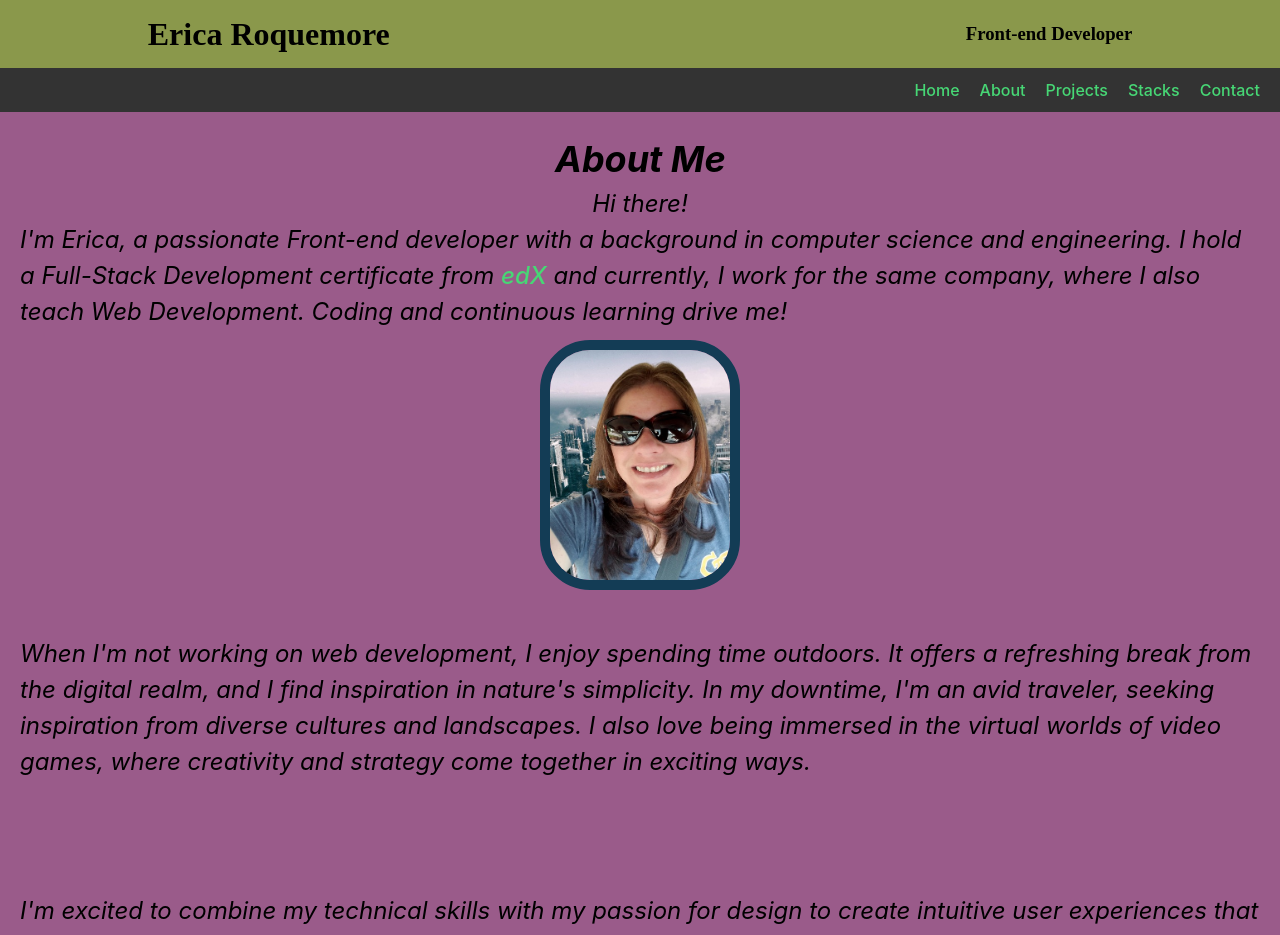
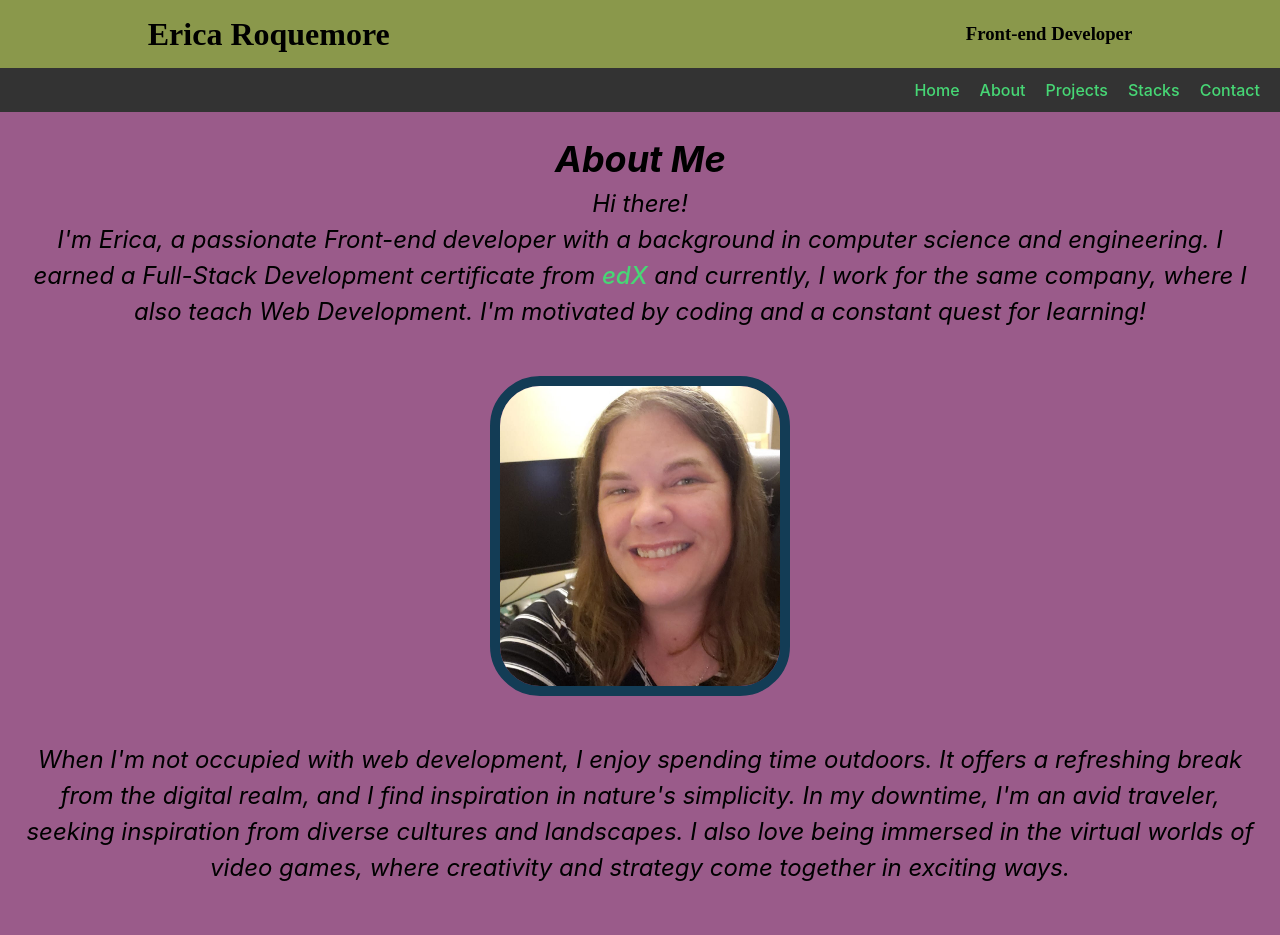
Before and after one commit to ricapi96/portfolio_23, a React (Vite) app: page /about in a window 1280 px wide. Shown: the top 935 px of the page. Built offline with nearby package versions, Linux system fonts and the light colour scheme; a web font is replaced by a local one.

Commit message:
about me condensed

```diff
--- a/src/App.css
+++ b/src/App.css
@@ -24,8 +24,6 @@ body {
   display: flex;
   flex-direction: column;
   background-size: cover;
-
-
 }
 
 /* App Styles */
@@ -133,6 +131,7 @@ a:hover {
   flex-direction: column;
   justify-content: center;
   align-items: center;
+  text-align: center;
   min-height: 100vh;
   font-size: x-large;
   font-style: italic;
@@ -144,6 +143,14 @@ a:hover {
 .big-city {
   width: 200px;
   height: 250px;
+  margin-top: 20px;
+  margin-left: 20px;
+  margin-bottom: 20px;
+}
+
+.me {
+  width: 300px;
+  height: 320px;
   margin-top: 20px;
   margin-left: 20px;
   margin-bottom: 20px;
--- a/src/pages/AboutMePage.jsx
+++ b/src/pages/AboutMePage.jsx
@@ -1,6 +1,7 @@
 // AboutMePage.jsx
 import React from "react";
 import bigCity from "/images/city.png";
+import me from "/images/me.jpg";
 import "animate.css";
 
 function AboutMePage() {
@@ -12,22 +13,23 @@ function AboutMePage() {
       <p>Hi there!</p>
       <p>
         I'm Erica, a passionate Front-end developer with a background in
-        computer science and engineering. I hold a Full-Stack Development
+        computer science and engineering. I earned a Full-Stack Development
         certificate from{" "}
         <a href="https://www.edx.org" target="_blank" rel="noopener noreferrer">
           edX
         </a>{" "}
         and currently, I work for the same company, where I also teach Web
-        Development. Coding and continuous learning drive me!
+        Development. I'm motivated by coding and a constant quest for learning!
       </p>
+      <br />
       <img
-        src={bigCity}
-        alt="me with city background"
-        className="big-city rounded-image"
+        src={me}
+        alt="just a picture of me"
+        className="me rounded-image"
       />
       <br />
       <p>
-        When I'm not working on web development, I enjoy spending time outdoors.
+        When I'm not occupied with web development, I enjoy spending time outdoors.
         It offers a refreshing break from the digital realm, and I find
         inspiration in nature's simplicity. In my downtime, I'm an avid
         traveler, seeking inspiration from diverse cultures and landscapes. I
@@ -43,9 +45,10 @@ function AboutMePage() {
 
       <p>
         I'm excited to combine my technical skills with my passion for design to
-        create intuitive user experiences that make a positive impact. Let's
-        build something amazing together!
-      </p>
+        create intuitive user experiences that make a positive impact.</p>
+        <br />
+        <h3> Let's build something amazing together!</h3>
+
       <br />
 
       <br />
```
Also changed, not shown: public/images/me.jpg (added).
